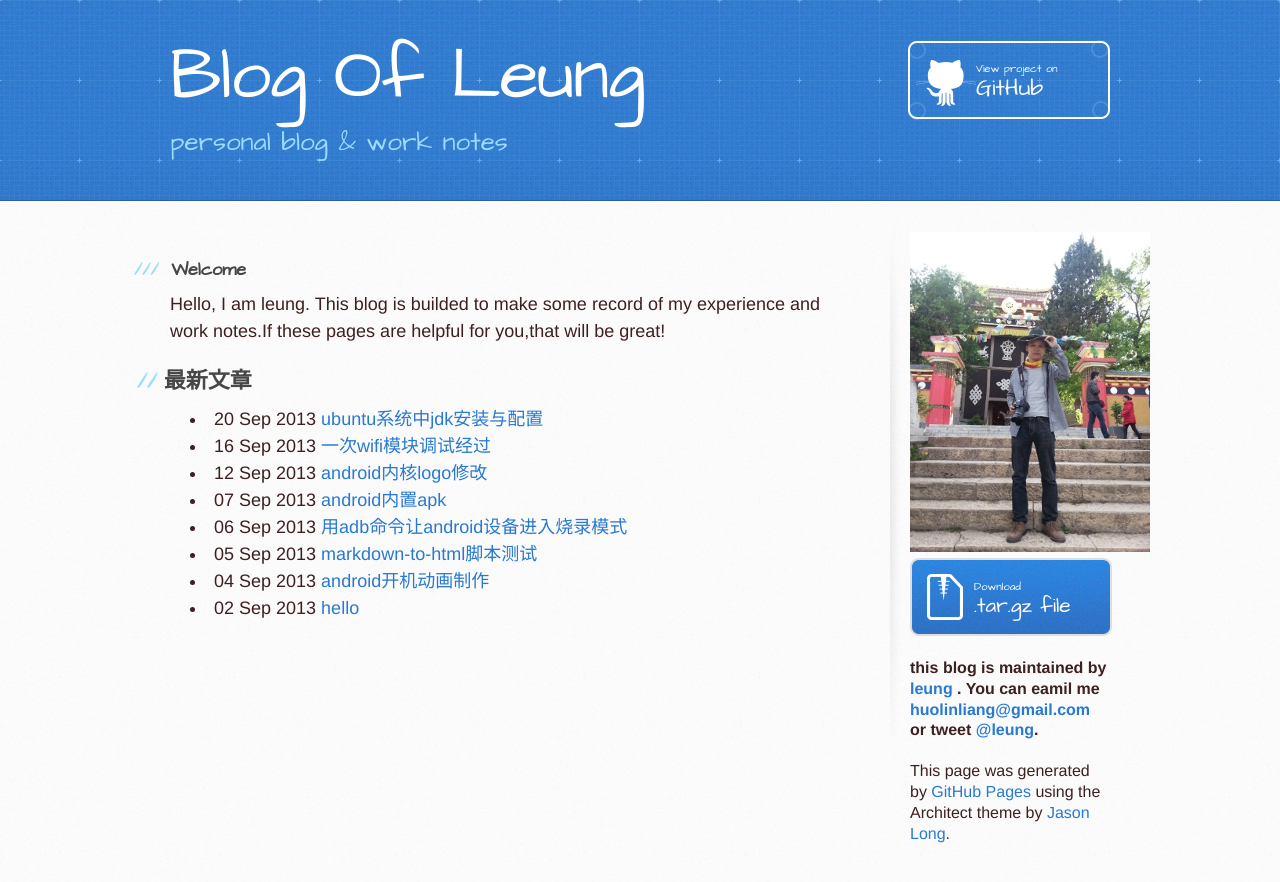
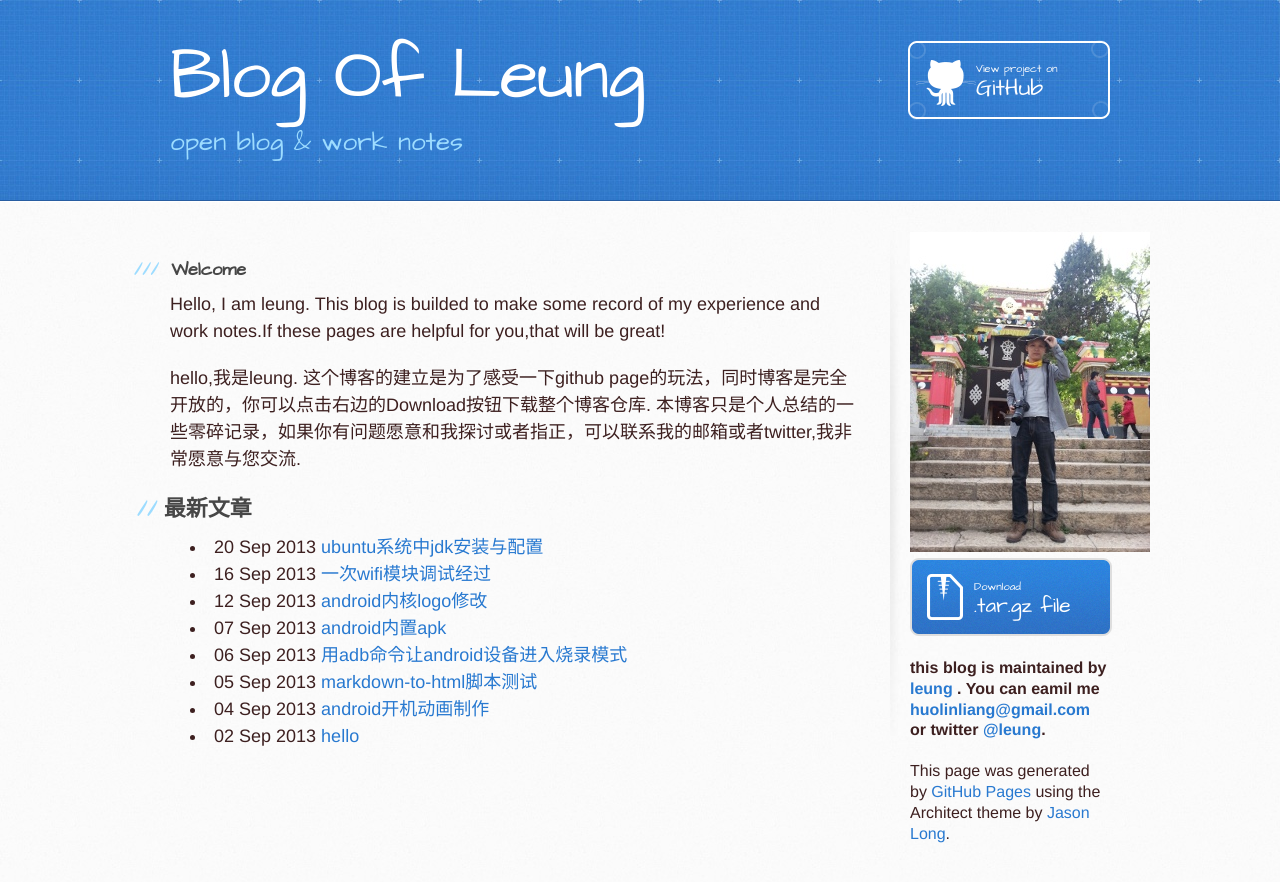
Before and after one commit to huolinliang/blog_leung, a Jekyll site: the page built from index.html, in a window 1280 px wide. Shown: the top 882 px of the page. Built offline with Jekyll 4.4.1, drawn with Linux system fonts in a browser that asks for light colours; Markdown is read by kramdown in place of the engine named in the settings.

Commit message:
modify index.html

```diff
--- a/index.html
+++ b/index.html
@@ -22,7 +22,7 @@
     <header>
       <div class="inner">
         <h1>Blog Of Leung</h1>
-        <h2>personal blog &amp; work notes</h2>
+        <h2>open blog &amp; work notes</h2>
         <a href="https://github.com/huolinliang/blog_leung" class="button"><small>View project on</small>GitHub</a>
       </div>
     </header>
@@ -34,7 +34,7 @@
 <a name="welcome" class="anchor" href="#welcome"><span class="octicon octicon-link"></span></a>Welcome</h3>
 
 <p>Hello, I am leung. This blog is builded to make some record of my experience and work notes.If these pages are helpful for you,that will be great!</p>
-
+<p>hello,我是leung. 这个博客的建立是为了感受一下github page的玩法，同时博客是完全开放的，你可以点击右边的Download按钮下载整个博客仓库. 本博客只是个人总结的一些零碎记录，如果你有问题愿意和我探讨或者指正，可以联系我的邮箱或者twitter,我非常愿意与您交流.</p>
 <h2>最新文章</h2>
 <ul>
     {% for post in site.posts %}
@@ -50,7 +50,7 @@
             .tar.gz file
           </a>
 
-          <p class="repo-owner"><a href="https://github.com/huolinliang/blog_leung"></a> this blog is maintained by <a href="https://github.com/huolinliang">leung</a> . You can eamil me <a href="mailto:huolinliang@gmail.com">huolinliang@gmail.com</a> or tweet <a href="http://twitter.com/huolinliang">@leung</a>.</p>
+          <p class="repo-owner"><a href="https://github.com/huolinliang/blog_leung"></a> this blog is maintained by <a href="https://github.com/huolinliang">leung</a> . You can eamil me <a href="mailto:huolinliang@gmail.com">huolinliang@gmail.com</a> or twitter <a href="http://twitter.com/huolinliang">@leung</a>.</p>
 
           <p>This page was generated by <a href="pages.github.com">GitHub Pages</a> using the Architect theme by <a href="https://twitter.com/jasonlong">Jason Long</a>.</p>
         </aside>
```
